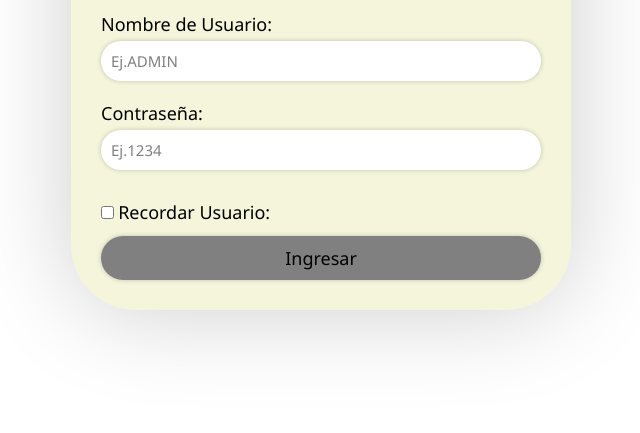
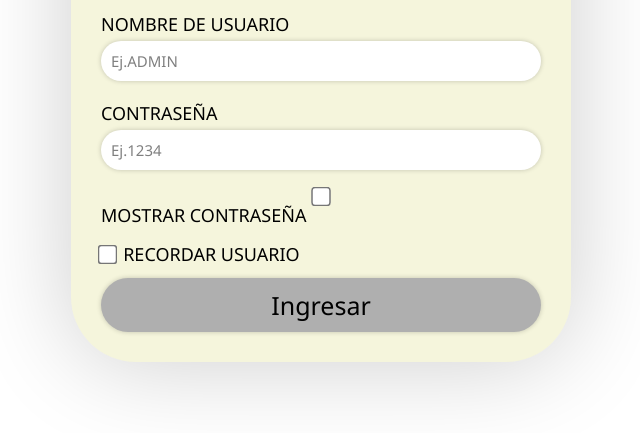
Before and after one commit to jav0314/Fix_Net, a plain HTML site: page index.html in a window 1280 px wide. Shown: the part 237-670 px from the top of the page, without its empty margins (319-959 px from the left). Drawn offline with Linux system fonts and the light colour scheme.

Commit message:
files structure

```diff
--- a/index.html
+++ b/index.html
@@ -4,25 +4,38 @@
     <title>Fix Net</title>
     <meta charset="UTF-8" />
     <meta name="viewport" content="width=device-width, initial-scale=1.0" />
-    <link rel="stylesheet" type="text/css" href="main.css" />
+    <link rel="stylesheet" type="text/css" href="./src/Styles/main.css" />
   </head>
   <body>
     <div class="container">
       <img src="https://cdn-icons-png.flaticon.com/512/6772/6772234.png" />
       <h1>Ingresar</h1>
       <form>
-        <label for="username">Nombre de Usuario:</label>
+        <label id="username" contenteditable="true" for="username"
+          >Nombre de Usuario</label
+        >
         <input type="text" name="username" placeholder="Ej.ADMIN" />
-        <label for="password">Contraseña:</label>
-        <input type="password" name="password" placeholder="Ej.1234" />
-        <!-- <span class="password-toggle">Ver Contraseña</span> -->
+        <label for="password">Contraseña</label>
+        <input
+          type="password"
+          name="password"
+          id="password"
+          placeholder="Ej.1234"
+        />
+        <input
+          type="checkbox"
+          id="showPassword"
+          onchange="PasswordVisibility()"
+        />
+        <label for="showPassword">Mostrar Contraseña</label>
         <div class="check">
           <input type="checkbox" name="remember" />
-          <label for="remember">Recordar Usuario:</label>
+          <label for="remember">Recordar Usuario</label>
         </div>
         <input type="submit" value="Ingresar" />
       </form>
     </div>
-    <!-- <script src="main.js"></script> -->
+
+    <script type="module" src="./src/JS/main.js" defer></script>
   </body>
 </html>
--- /dev/null
+++ b/src/JS/main.js
@@ -0,0 +1,8 @@
+export function PasswordVisibility() {
+  var passwordInput = document.getElementById("password");
+  if (passwordInput.type === "password") {
+    passwordInput.type = "text";
+  } else {
+    passwordInput.type = "password";
+  }
+}
--- a/main.css
+++ b/src/Styles/main.css
@@ -34,6 +34,7 @@ form{
 label{
     font-size: 18px;
     margin-bottom: 5px;
+    text-transform: uppercase;
 }
 
 input[type="text"],
@@ -60,7 +61,12 @@ input[type="password"]{
 }
 
 .check label{
-    margin-top: 10px ;
+    margin-top: 25px ;
+    margin-left: 5px;
+}
+
+input[type="checkbox"] {
+    transform: scale(1.5);
 }
 
 input[type="submit"]{
@@ -69,14 +75,14 @@ input[type="submit"]{
     border: none;
     border-radius: 100px;
     color: black;
-    font-size: 18px;
-    background-color: gray;
+    font-size: 25px;
+    background-color: rgb(175, 175, 175);
     cursor: pointer;
     box-shadow: 0px 0px 5px 0px rgba(0,0,0,0.2);
 }
 input[type="submit"]:hover{
     background-color: #4d82be;
-    transform: scale(1.1)
+    /* transform: scale(1.1) */
 }
 /*.password-toggle {
     position: absolute;
```
Also changed, not shown: main.js (deleted, +0 -12 lines), img/descarga.png (renamed from descarga.png).
